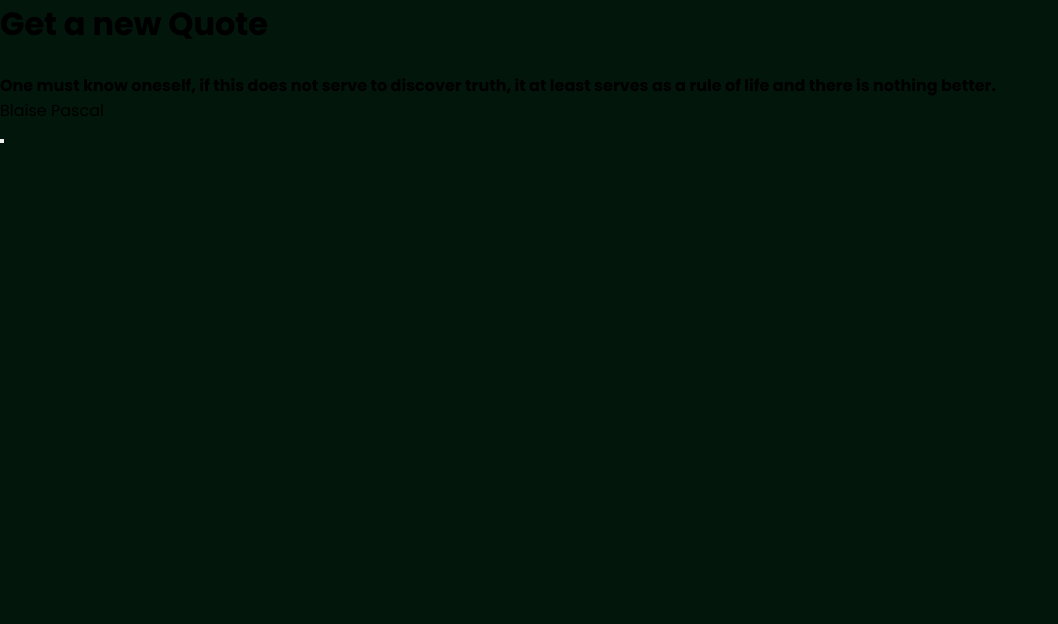
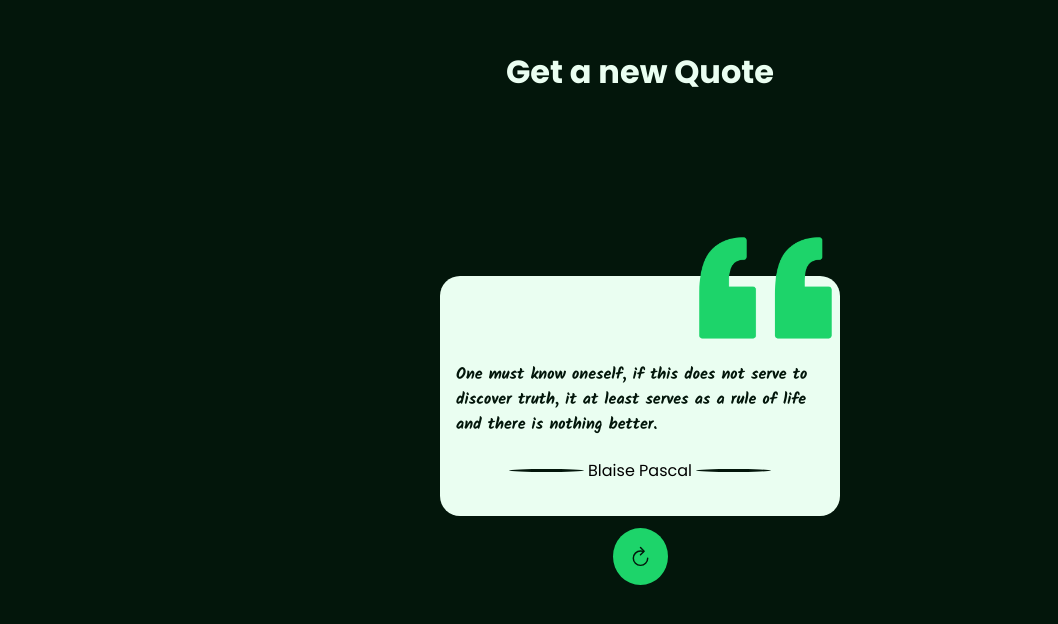
Before and after one commit to GregoriM04/Random-Quote-Generator, a plain HTML site: page index.html in a window 1280 px wide. Shown: the whole page, without its empty margins (0-1058 px from the left). Drawn offline with nearby package versions, Linux system fonts and the light colour scheme.

Commit message:
Styling added

```diff
--- a/css/style.css
+++ b/css/style.css
@@ -1,8 +1,8 @@
 /* Custom variables */
 :root {
-  --primary-color: #1DD46A;
+  --primary-color: #1dd46a;
   --light-color: #eafef1;
-  --dark-color: #03160B;
+  --dark-color: #03160b;
   --white-color: #ffffff;
   --black-color: #000000;
 
@@ -37,23 +37,106 @@ body {
   background-color: var(--dark-color);
 }
 
-/* Media queries - From Desktop to Mobile */
-/* Largest devices (1400px and down) */
-@media only screen and (max-width: 87.5rem) {
+.title {
+  color: var(--light-color);
+  text-align: center;
+  margin-top: var(--spacing-5);
+  overflow: hidden;
 }
 
-/* Extra Large devices (1200px and down) */
-@media only screen and (max-width: 75rem) {
+.main {
+  display: flex;
+  justify-content: center;
+  align-items: center;
+  height: 100vh;
 }
 
-/* Large devices (992px and down) */
-@media only screen and (max-width: 62rem) {
+.container {
+  background-color: var(--light-color);
+  min-width: 350px;
+  max-width: 400px;
+  width: 50%;
+  height: 30%;
+  border-radius: 20px;
+  margin: var(--spacing-1);
+  position: relative;
+  bottom: 100px;
+  display: flex;
+  flex-direction: column;
+  align-items: center;
 }
 
-/* Medium devices (768px and down) */
-@media only screen and (max-width: 48rem) {
+.quote-picture {
+  align-self: flex-end;
+  position: relative;
+  bottom: 65px;
+  max-width: 150px;
 }
 
-/* Small devices (576px and down) */
-@media only screen and (max-width: 36rem) {
+.quote-message {
+  color: var(--dark-color);
+  position: relative;
+  bottom: 80px;
+  padding: var(--spacing-3);
+  font-family: var(--secondary-font);
+  font-size: 16px;
+  transition: var(--trans-5s);
 }
+
+.author-container {
+  display: flex;
+  position: relative;
+  justify-content: center;
+  align-items: center;
+  bottom: 75px;
+}
+
+.author-container > span {
+  min-width: 75px;
+  width: fit-content;
+  background-color: var(--dark-color);
+  height: 3px;
+  margin-inline: var(--spacing-1);
+  border-radius: 50%;
+}
+
+.author-container .author {
+  text-align: center;
+}
+
+.refresh-button {
+  background-color: var(--primary-color);
+  position: relative;
+  bottom: 30px;
+  text-align: center;
+  display: flex;
+  justify-content: center;
+  align-items: center;
+  width: 55px;
+  padding: var(--spacing-3);
+  border-radius: 50%;
+  cursor: pointer;
+}
+
+.refresh-button ion-icon {
+  font-size: 25px;
+  color: var(--dark-color);
+}
+
+/* Loading animation */
+.blink {
+  animation: blink 4s ease 0s infinite normal forwards;
+}
+
+@keyframes blink {
+  0%,
+  50%,
+  100% {
+    opacity: 1;
+  }
+
+  25%,
+  75% {
+    opacity: 0.3;
+  }
+}
--- a/index.html
+++ b/index.html
@@ -43,14 +43,16 @@
     </header>
     <main class="main">
       <div class="container">
-        <img src="" alt="">
-        <h4>One must know oneself, if this does not serve to discover truth, it at least serves as a rule of life and there is nothing better.</h4>
+        <img src="./images/quote-mark.png" alt="Quote mark" class="quote-picture">
+        <h4 class="quote-message">One must know oneself, if this does not serve to discover truth, it at least serves as a rule of life and there is nothing better.</h4>
         <div class="author-container">
             <span></span>
             <p class="author">Blaise Pascal</p>
+            <!-- <p class="author">Pedro Federico Alberto</p> -->
             <span></span>
         </div>
-        <button type="submit"></button>
+        <a class="refresh-button"><ion-icon name="refresh-outline"></ion-icon></a>
+        <!-- <button type="submit" class="refresh-button"><ion-icon name="refresh-outline"></ion-icon></button> -->
       </div>
     </main>
 
```
